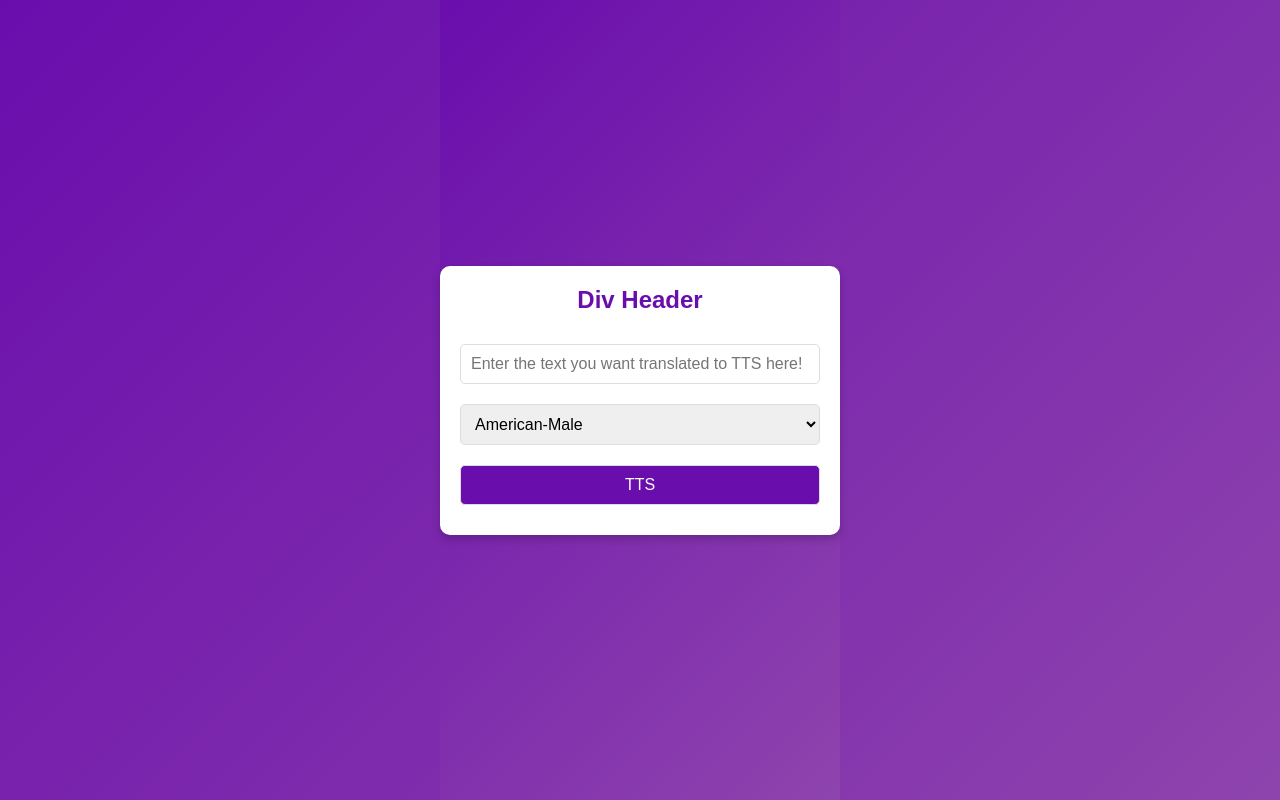
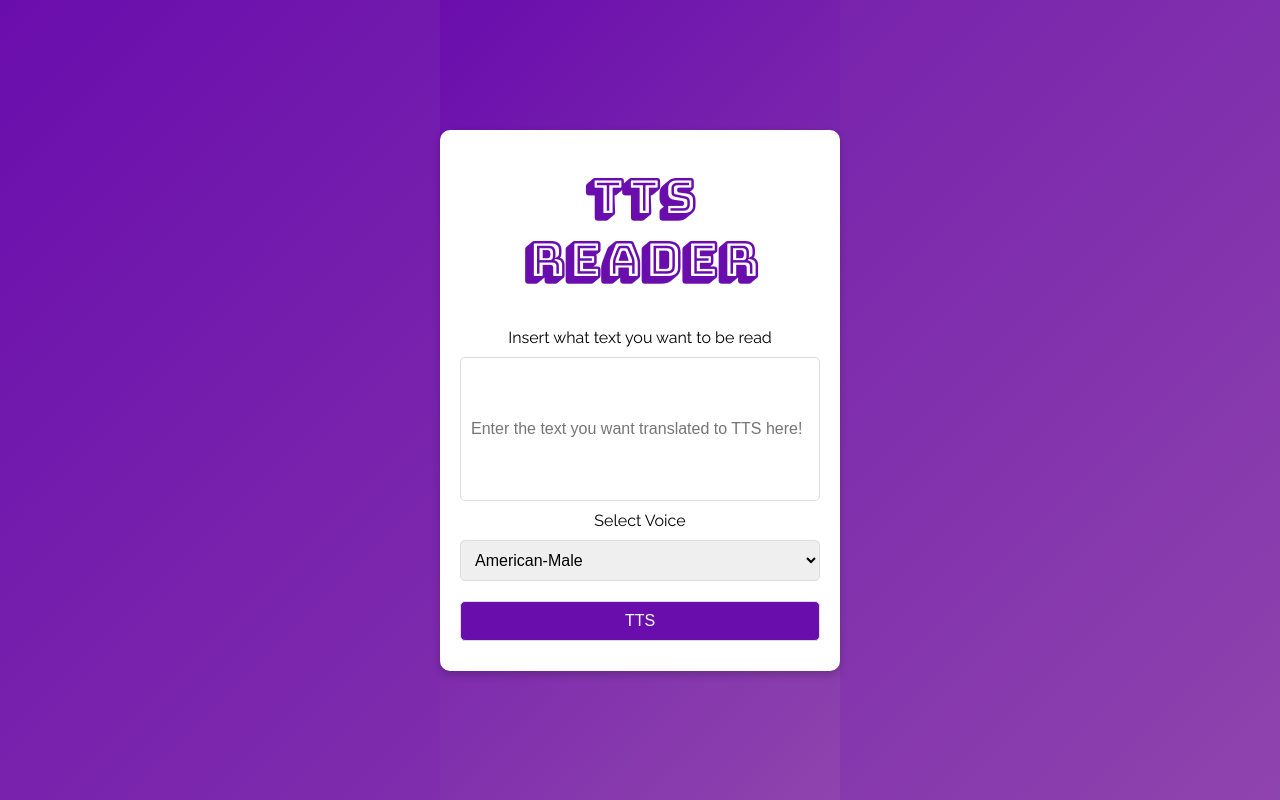
Before and after one commit to si1ent-306/jspractice, a website: page Projects/TTSReader/index.html in a window 1280 px wide. Drawn offline with Linux system fonts and the light colour scheme.

Commit message:
added style and base logic

```diff
--- a/Projects/TTSReader/index.html
+++ b/Projects/TTSReader/index.html
@@ -8,9 +8,11 @@
 </head>
 <body>
 <div id="container">
-    <h2 id="div-header">Div Header</h2>
+    <h2 id="div-header">TTS Reader</h2>
+    <label for="tts-input">Insert what text you want to be read</label>
     <input id="tts-input" type="text" placeholder="Enter the text you want translated to TTS here!"/>
-    <select>
+    <label for="select-accent">Select Voice</label>
+    <select id="select-accent">
         <option value="american-male">American-Male</option>
         <option value="british-male">British-Male</option>
         <option value="american-female">American-Female</option>
--- a/Projects/TTSReader/style.css
+++ b/Projects/TTSReader/style.css
@@ -1,3 +1,4 @@
+@import url('https://fonts.googleapis.com/css2?family=Bungee+Shade&family=Raleway:ital,wght@0,100..900;1,100..900&display=swap');
 /* Reset margin, padding, and box-sizing for all elements */
 * {
     margin: 0;
@@ -12,7 +13,7 @@ body, html {
     align-items: center; /* Center vertically */
     justify-content: center; /* Center horizontally */
     background: linear-gradient(135deg, #6a0dad, #8e44ad); /* Apply a purple gradient background */
-    font-family: Arial, sans-serif; /* Use a sans-serif font for text */
+
 }
 
 /* Style the main container holding the form elements */
@@ -25,7 +26,14 @@ body, html {
     max-width: 400px; /* Limit the container width for better layout */
     width: 100%; /* Make sure the container takes the available width up to max-width */
 }
-
+#container h2{
+    font-family: "Bungee Shade", sans-serif; /* Use a sans-serif font for text */
+    font-size: 3rem;
+    padding: 1rem;
+}
+#container label{
+    font-family: "Raleway", sans-serif ;
+}
 /* Style the header inside the container */
 #div-header {
     color: #6a0dad; /* Set the header color to match the gradient */
@@ -41,6 +49,10 @@ input, select, button {
     border-radius: 5px; /* Round the corners */
     font-size: 1rem; /* Set font size */
 }
+input{
+    height: 9rem;
+
+}
 
 /* Style the button specifically */
 button {
```
